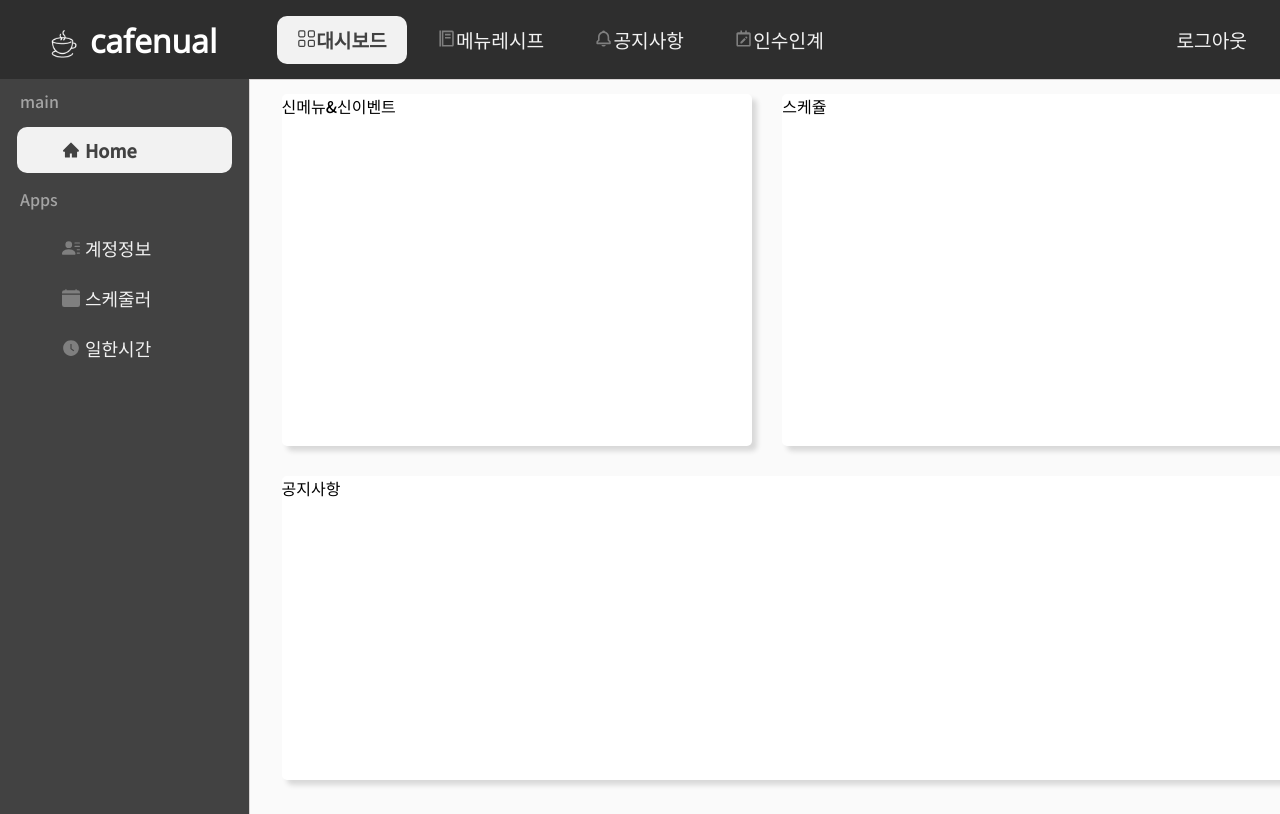
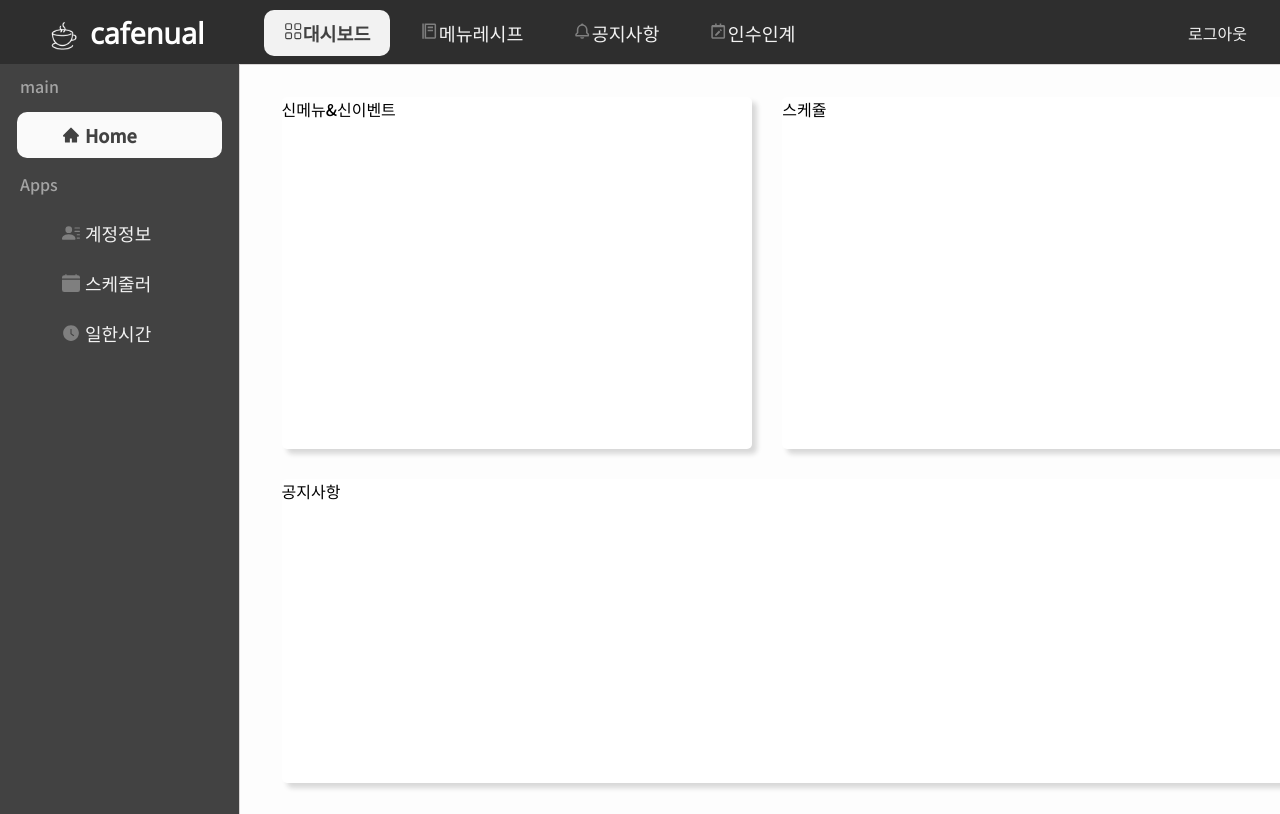
Before and after one commit to cafenual/cafenual-hyeon, a React (Create React App) app in the folder front/: page /dashboard in a window 1280 px wide. Built offline with nearby package versions, Linux system fonts and the light colour scheme; a web font is replaced by a local one.

Commit message:
Refector : 코드 리팩토링

```diff
--- a/front/src/App.css
+++ b/front/src/App.css
@@ -3,7 +3,7 @@
 
 body {
   font-family: "Noto Sans KR", sans-serif;
-  background-color: #fafafa;
+  background-color: #fdfdfd;
   /*padding: 77px 0 0 250px;*/
 }
 
--- a/front/src/layouts/Header/index.js
+++ b/front/src/layouts/Header/index.js
@@ -7,7 +7,7 @@ import cafe from "./cafe.png";
 
 const Header = () => {
   const activeStyle = {
-    backgroundColor: "#F2F2F2",
+    backgroundColor: "#FAFAFA",
     color: "#585858",
   };
 
--- a/front/src/layouts/Header/styles.css
+++ b/front/src/layouts/Header/styles.css
@@ -8,7 +8,8 @@
   width: 100%;
   background-color: #2e2e2e;
   min-width: 970px;
-  height: 80px;
+  height: 65px;
+  z-index: 1;
 }
 
 #Header .header-menu {
@@ -16,7 +17,7 @@
   align-items: center;
   padding: 15px 20px;
   z-index: 10;
-  height: 80px;
+  height: 65px;
 }
 
 #Header .header-logo {
@@ -36,7 +37,7 @@
   font-family: "Open Sans", sans-serif;
   font-weight: bolder;
   padding: 0px 50px 0px 5px;
-  font-size: 200%;
+  font-size: 180%;
   color: #ffffff;
 }
 
@@ -49,7 +50,7 @@
 
 #Header .header-nav .left-nav li {
   float: left;
-  font-size: 120%;
+  font-size: 115%;
   border-radius: 10px;
 }
 
@@ -63,7 +64,7 @@
 #Header .header-nav .right-nav li {
   float: left;
   padding: 10px 13px;
-  font-size: 120%;
+  font-size: 100%;
   color: #f2f2f2;
 }
 #Header a {
--- a/front/src/layouts/StaffSide/index.js
+++ b/front/src/layouts/StaffSide/index.js
@@ -6,7 +6,7 @@ import "./styles.css";
 
 const StaffSide = () => {
   const activeStyle = {
-    backgroundColor: "#F2F2F2",
+    backgroundColor: "#FAFAFA",
     color: "#585858",
   };
 
--- a/front/src/layouts/StaffSide/styles.css
+++ b/front/src/layouts/StaffSide/styles.css
@@ -1,11 +1,11 @@
 #StaffSide {
-  width: 250px;
+  width: 240px;
   height: 100%;
   position: fixed;
   left: 0;
   border-right: 1px solid #d8d5d5;
   background-color: #424242;
-  top: 79px;
+  top: 64px;
   z-index: 10;
 }
 
--- a/front/src/pages/DashBoard/styles.css
+++ b/front/src/pages/DashBoard/styles.css
@@ -1,5 +1,5 @@
 #DashBoard {
-  padding: calc(7.8vh) 0 0 250px;
+  padding: 65px 0 0 250px;
 }
 #DashBoard .all-block {
   display: flex;
--- a/front/src/pages/Join/styles.css
+++ b/front/src/pages/Join/styles.css
@@ -13,9 +13,7 @@ body {
   transform: translate(-50%, -50%);
 
   width: 455px;
-  min-width: 455px;
   height: 680px;
-  position: block;
 }
 #Join .joinform_title {
   margin-bottom: 45px;
@@ -24,7 +22,7 @@ body {
 }
 #Join input,
 button {
-  background-color: #fafafa;
+  background-color: #fdfdfd;
   height: 25px;
   width: 450px;
   margin-bottom: 40px;
--- a/front/src/pages/Login/styles.css
+++ b/front/src/pages/Login/styles.css
@@ -26,7 +26,7 @@
   padding: 10px;
   border: #fff;
   border-bottom: 2px solid #d8d8d8;
-  background-color: #fafafa;
+  background-color: #fdfdfd;
 }
 .login-form button {
   width: 100%;
```
